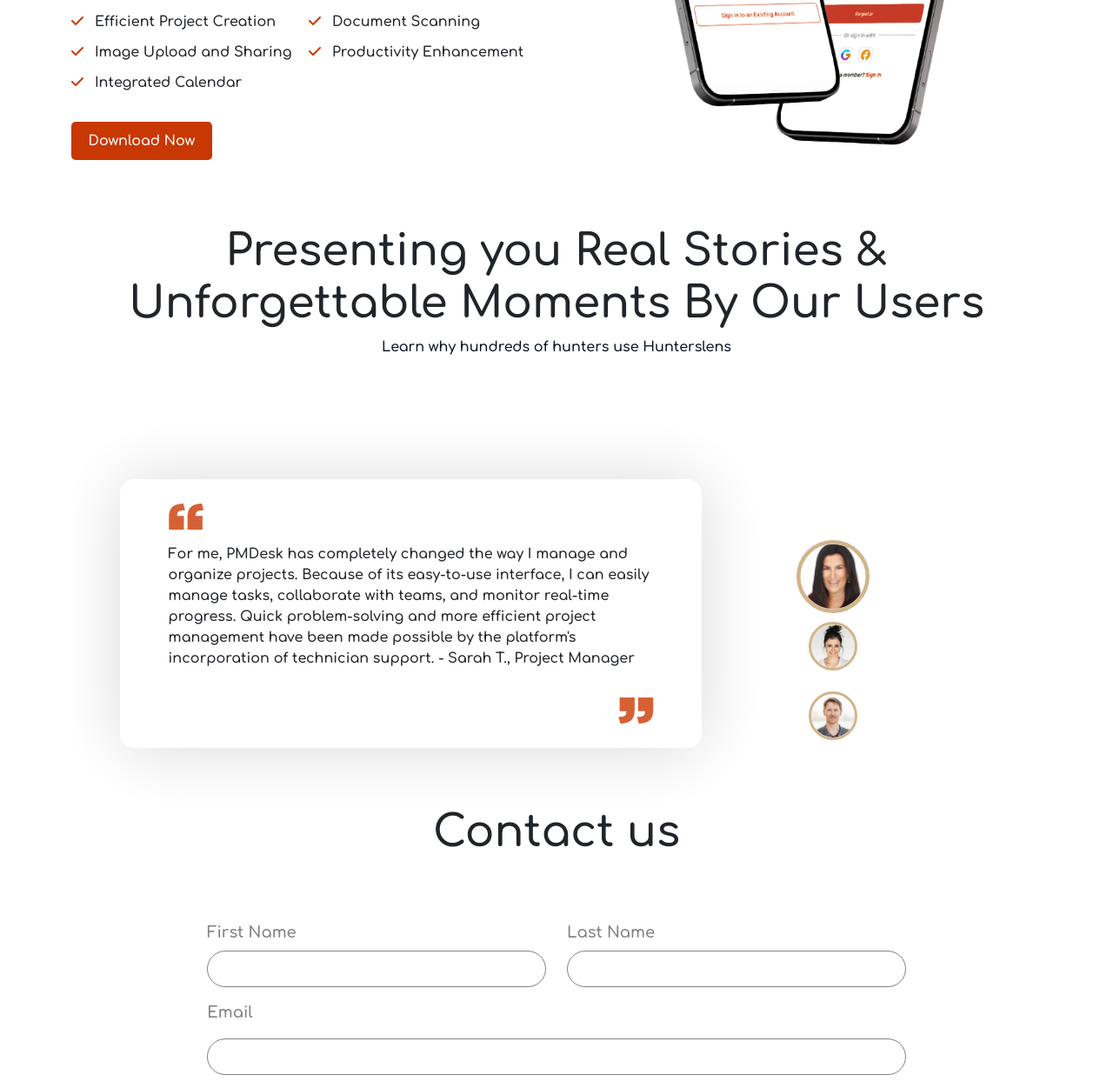
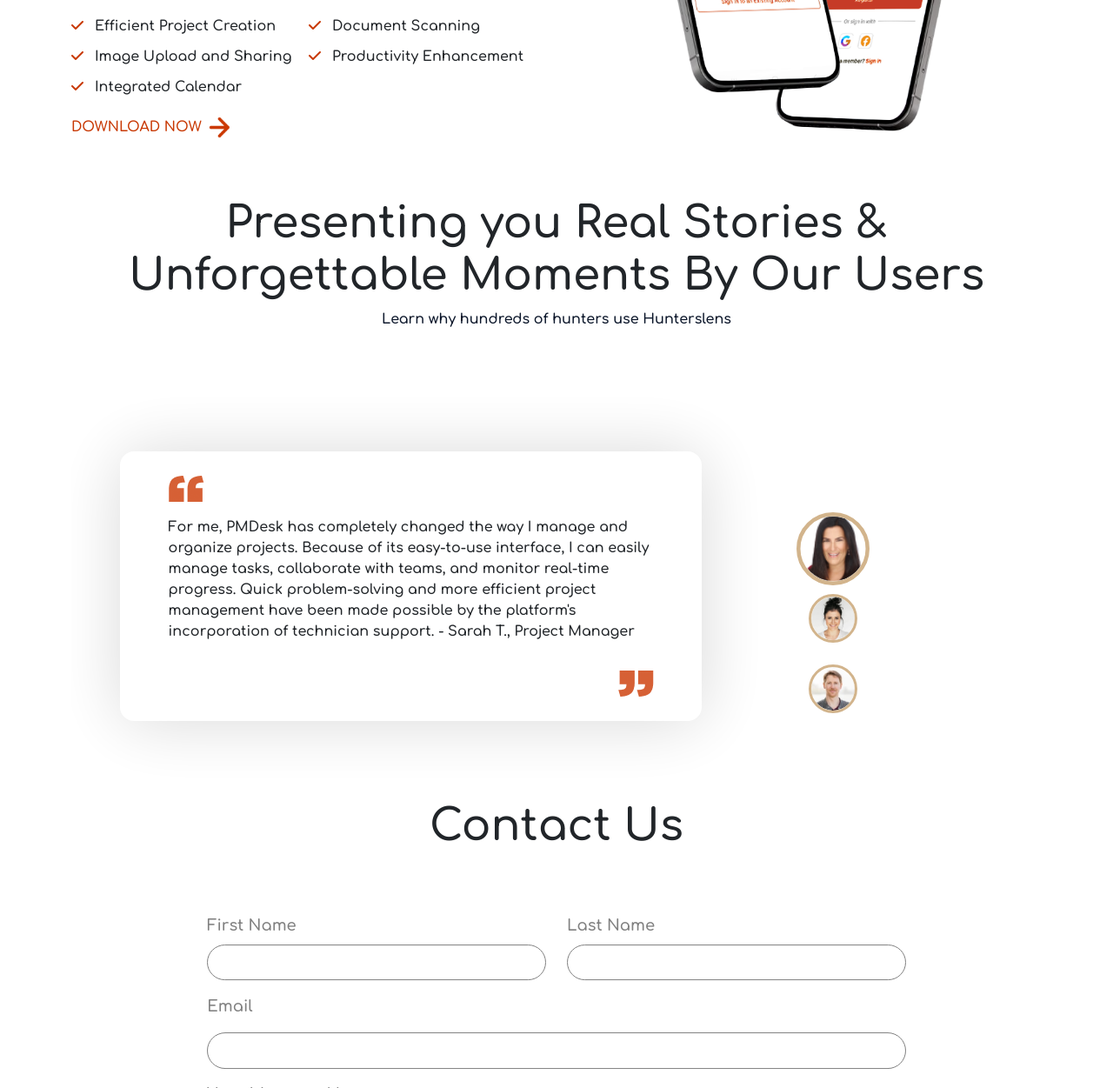
Before and after one commit to nabee-lhassan/PMDesk-Brow, a plain HTML site: page index.html in a window 1280 px wide. Shown: the part 2037-3288 px from the top of the page at 87% size. Drawn offline with nearby package versions, Linux system fonts and the light colour scheme.

Commit message:
SQA changes

```diff
--- a/index.html
+++ b/index.html
@@ -59,7 +59,7 @@
 
                     </ul>
                     <div class="div-btn">
-                        <a class="btn btn-default">DOWNLOAD NOW</a>
+                        <a class="btn btn-default" href="#">DOWNLOAD NOW</a>
                     </div>
                 </div>
             </div>
@@ -214,8 +214,10 @@
 </ul>
 
 </div>
-<div class="div-btn">
-    <a href="">Download Now</a>
+
+
+<div class="div-btn-animated">
+    <a href="">DOWNLOAD NOW  <div class="div-arrow-animation"></div> </a>
 </div>
 
 </div>
@@ -318,8 +320,8 @@
 
 <div class="row">
     <div class="col-lg-12">
-        <div class="div-heading">
-            <h3>Contact us</h3>
+        <div class="div-heading pt-4">
+            <h3>Contact Us</h3>
         </div>
     </div>
 </div>
--- a/style.css
+++ b/style.css
@@ -228,7 +228,7 @@ filter: grayscale(1);
   .sec-2 .app_image_slider img {
     width: 90%;
   }
-  .sec-2 .div-btn-animated a {
+   .div-btn-animated a {
     display: flex;
     align-items: center;
     width: -moz-fit-content;
@@ -239,7 +239,7 @@ filter: grayscale(1);
   }
 
 
-  .sec-2 .div-btn-animated a .div-arrow-animation {
+   .div-btn-animated a .div-arrow-animation {
     background-image: url(./image/Frame\ 1686556216\ \(1\).png);
     background-size: cover;
     background-repeat: no-repeat;
@@ -252,7 +252,7 @@ filter: grayscale(1);
 
 
 
-  .sec-2 .div-btn-animated a:hover .div-arrow-animation {
+   .div-btn-animated a:hover .div-arrow-animation {
     background-position: left;
   }
 
@@ -625,6 +625,11 @@ background-color: #464646;
     .sec-2 h3 {
       font-size: 35px;
     }
+
+    .div-btn {
+      justify-content: left;
+  }
+
     .sec-5 .col-lg-6 .content h2 {
       font-size: 35px;
     }
```
